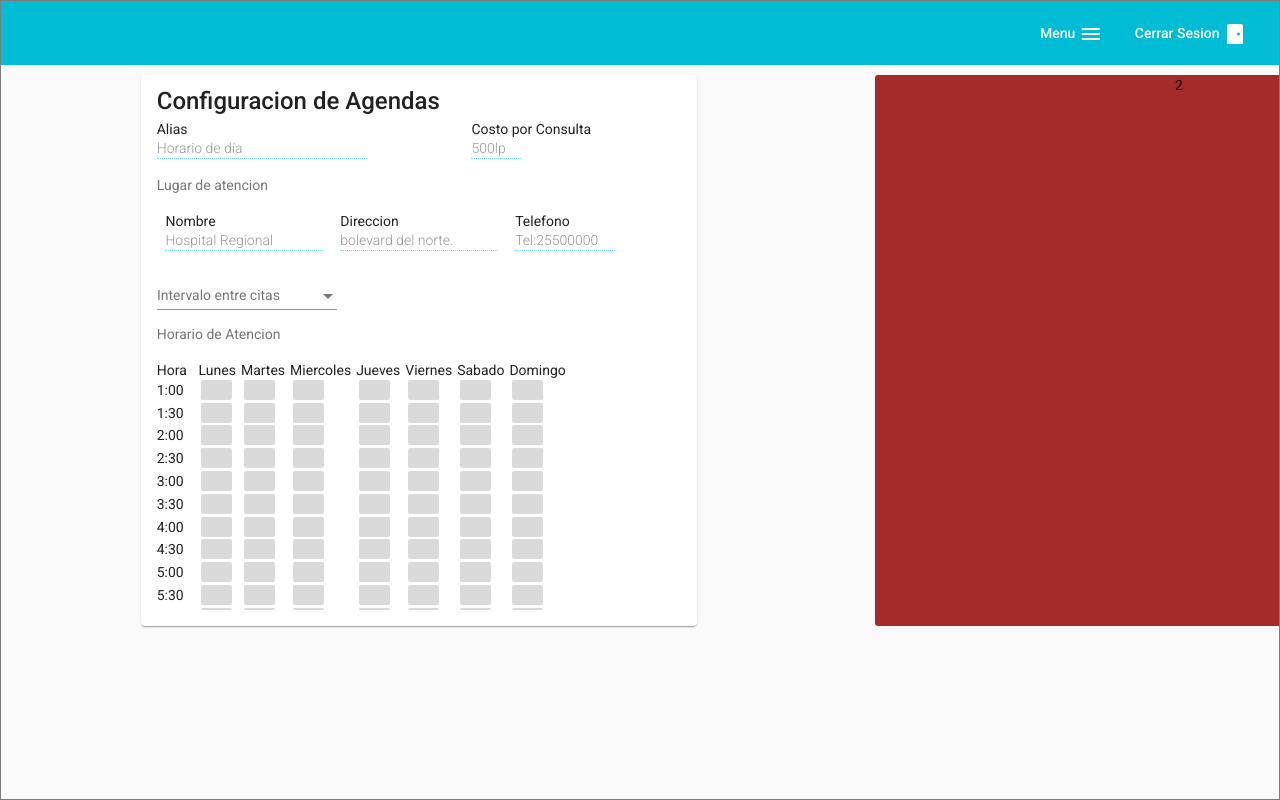
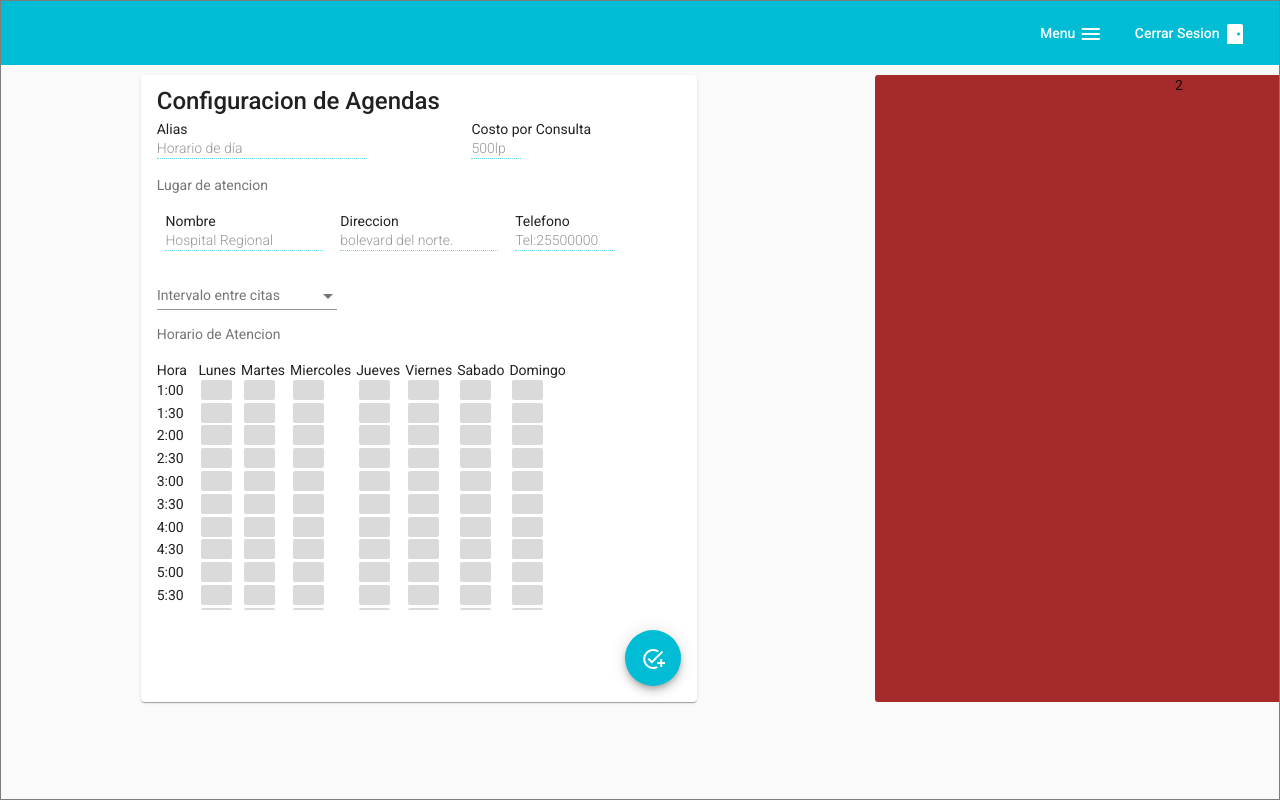
Before and after one commit to MasterTechHn/midoctor-app, an Angular app: page /med-portal/agenda/config in a window 1280 px wide. Built offline with nearby package versions, Linux system fonts and the light colour scheme.

Commit message:
-agenda config material button

```diff
--- a/src/app/app-medportal/agenda/agenda-configuration/agenda-configuration.component.html
+++ b/src/app/app-medportal/agenda/agenda-configuration/agenda-configuration.component.html
@@ -114,23 +114,16 @@
              <!-- <mat-slide-toggle [(ngModel)]="isChecked">Slide Toggle Checked: {{isChecked}}</mat-slide-toggle> -->
            </div>
          </div>
+         <br/>
+
+         <div fxLayout="row" fxLayoutAlign="end center">
+            <button mat-fab color="primary">
+                <mat-icon>add_task</mat-icon>
+            </button>
+         </div>
 
        </mat-card-content>
     </mat-card>
   </div>
   <div fxFlex="40" class="example" style="background-color:brown">2</div>
 </div>
-
-
-<!-- <table mat-table [dataSource]="dataSource">
-        <ng-container matColumnDef="{{col}}" *ngFor="let col of displayedColumns">
-          <th mat-header-cell *matHeaderCellDef>
-            {{col}}
-          </th>
-          <td mat-cell *matCellDef="let element">
-              <mat-label>{{element[col]}}</mat-label>
-          </td>
-        </ng-container>
-        <tr mat-header-row *matHeaderRowDef="displayedColumns"></tr>
-        <tr mat-row *matRowDef="let row; columns: displayedColumns;"></tr>
-</table> -->
--- a/src/custom-theme.scss
+++ b/src/custom-theme.scss
@@ -20,6 +20,9 @@ $midoctor-app-accent: mat-palette($mat-pink, A200, A100, A400);
 // The warn palette is optional (defaults to red).
 $midoctor-app-warn: mat-palette($mat-red);
 
+// The success palette is optional (default to green)
+$midoctor-app-success: mat-palette($mat-green, A700);
+
 // Create the theme object. A theme consists of configurations for individual
 // theming systems such as "color" or "typography".
 $midoctor-app-theme: mat-light-theme((
@@ -27,6 +30,7 @@ $midoctor-app-theme: mat-light-theme((
     primary: $midoctor-app-primary,
     accent: $midoctor-app-accent,
     warn: $midoctor-app-warn,
+    success: $midoctor-app-success
   )
 ));
 
```
Also changed, not shown: src/app/app-medportal/agenda/agenda-configuration/agenda-configuration.component.css (line endings or trailing spaces).
